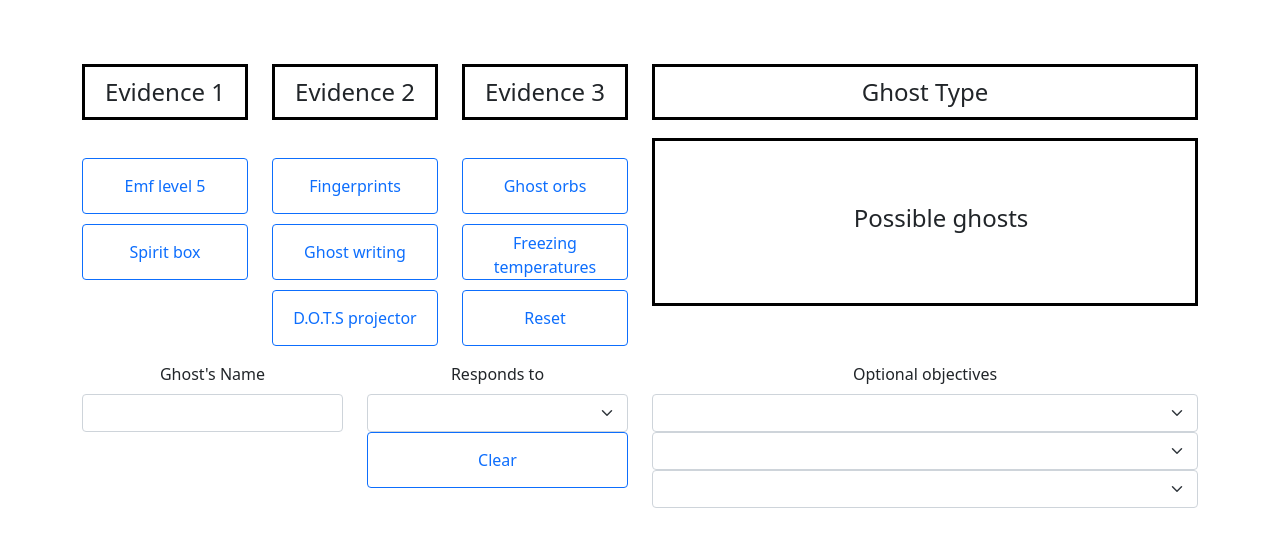
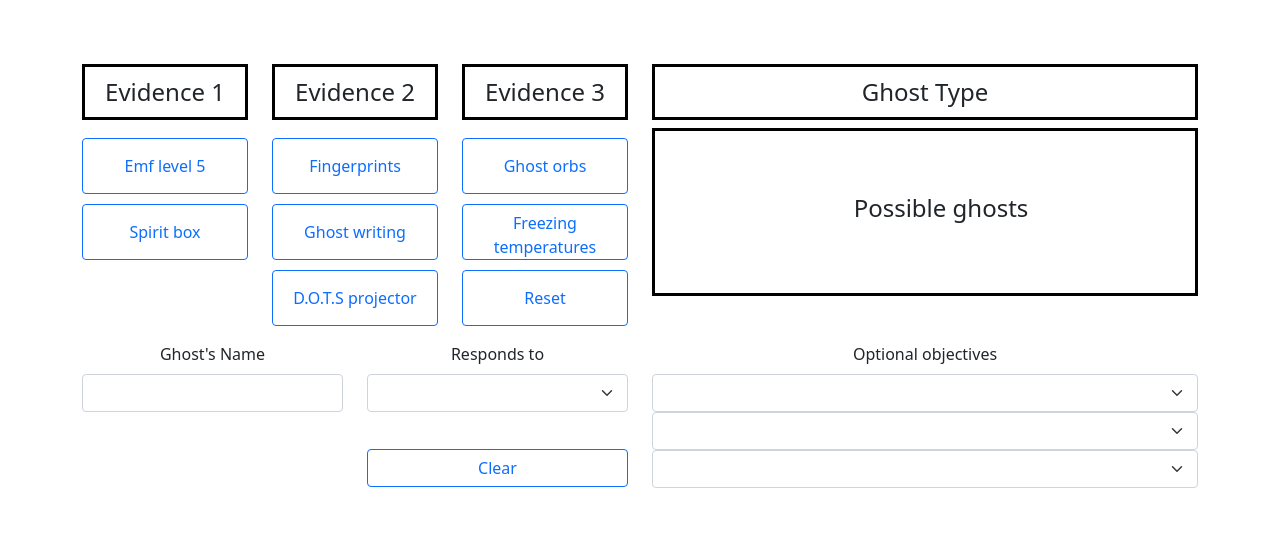
Before and after one commit to alhoffiq/Phasmoknowia, a React (Create React App) app: page / in a window 1280 px wide. Shown: the top 546 px of the page. Built offline with nearby package versions, Linux system fonts and the light colour scheme.

Commit message:
Added some styling to the new info box

```diff
--- a/src/App.css
+++ b/src/App.css
@@ -3,7 +3,6 @@
 }
 
 .row {
-    margin-top: 10px!important;
     grid-template-rows: auto;
 }
 
@@ -73,6 +72,10 @@
     height: 100%!important;
 }
 
+#clear {
+    height: 100%!important;
+}
+
 textarea {
     resize: none!important;
     overflow: hidden;
--- a/src/App.js
+++ b/src/App.js
@@ -200,16 +200,25 @@ function App() {
       <div className="row text-center infoBox">
         <div className="col-3">
           <Form.Label>Ghost's Name</Form.Label>
-          <Form.Control as="textarea" rows={1} className="info"></Form.Control>
+          <Form.Control as="textarea" rows={1} className="info text-center"></Form.Control>
         </div>
         <div className="col-3">
+          <div className="row">
+            <div className="col">
               <Form.Label>Responds to</Form.Label>
               <Form.Select className="info">
                 <option style={{ display: "none" }}></option>
                 <option>Everyone</option>
                 <option>People alone</option>
               </Form.Select>
-          <Button variant="outline-primary" onClick={() => clear()}>Clear</Button>
+            </div>
+          </div>
+          <div className="row"><pre> </pre></div>
+          <div className="row">
+            <div className="col">
+              <Button variant="outline-primary" id="clear" onClick={() => clear()}>Clear</Button>
+            </div>
+          </div>
         </div>
         <div className="col-6">
           <Form.Label>Optional objectives</Form.Label>
```
Lines whose indentation alone changed are shown as unchanged.
